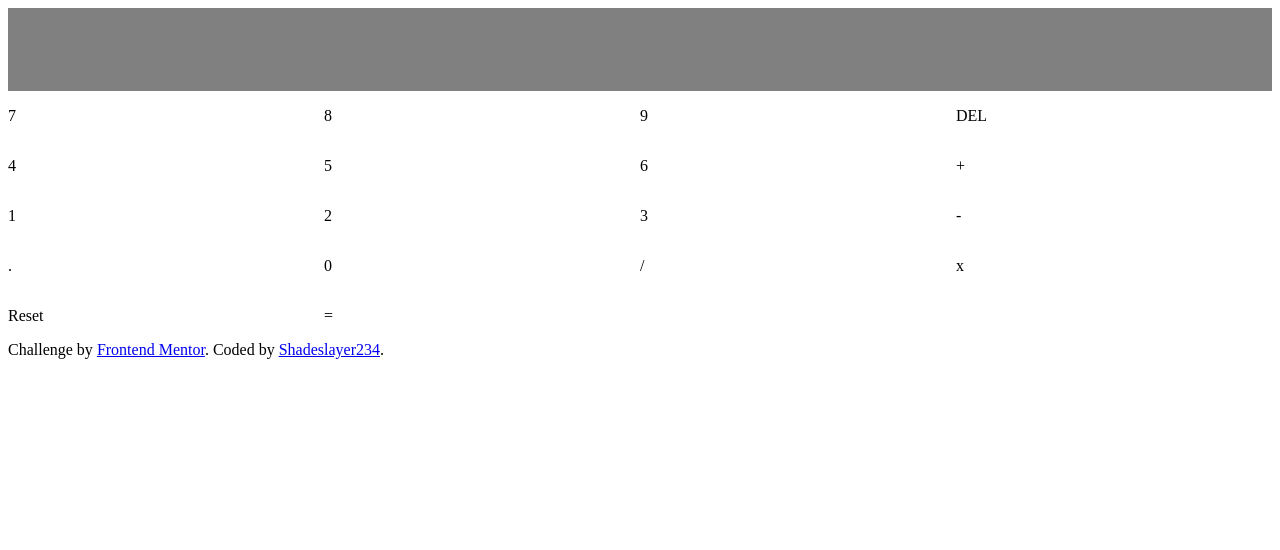
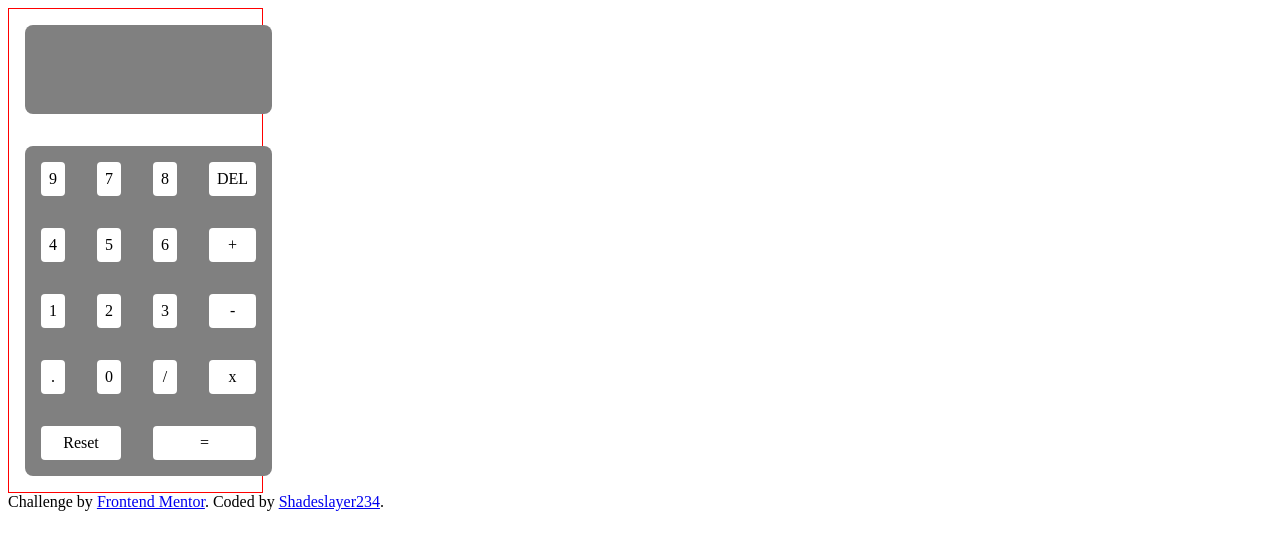
Before and after one commit to Shadeslayer234/100-Projects, a PHP site: page / in a window 1280 px wide. Shown: the top 550 px of the page. Run offline with PHP 8.4, Linux system fonts and the light colour scheme.

Commit message:
first round of styling completed

```diff
--- a/Calculator/index.html
+++ b/Calculator/index.html
@@ -16,24 +16,24 @@
       <p></p>
     </div>
     <div class="grid-container">
-      <p class="key">7</p>
-      <p class="key">8</p>
-      <p class="key">9</p>
-      <p class="key type2">DEL</p>
-      <p class="key">4</p>
-      <p class="key">5</p>
-      <p class="key">6</p>
-      <p class="key">+</p>
-      <p class="key">1</p>
-      <p class="key">2</p>
-      <p class="key">3</p>
-      <p class="key">-</p>
-      <p class="key">.</p>
-      <p class="key">0</p>
-      <p class="key">/</p>
-      <p class="key">x</p>
-      <p class="key type2">Reset</p>
-      <p class="key type3">=</p>
+      <p class="keys">9</p>
+      <p class="keys">7</p>
+      <p class="keys">8</p>
+      <p class="keys type2">DEL</p>
+      <p class="keys">4</p>
+      <p class="keys">5</p>
+      <p class="keys">6</p>
+      <p class="keys">+</p>
+      <p class="keys">1</p>
+      <p class="keys">2</p>
+      <p class="keys">3</p>
+      <p class="keys">-</p>
+      <p class="keys">.</p>
+      <p class="keys">0</p>
+      <p class="keys">/</p>
+      <p class="keys">x</p>
+      <p class="keys type2" id="one">Reset</p>
+      <p class="keys" id="two">=</p>
     </div>
 </div>
 
--- a/Calculator/style.css
+++ b/Calculator/style.css
@@ -1,14 +1,39 @@
 .container{
   display: grid;
   grid-template-rows: 1fr 3fr;
+  width:20%;
+  border: 1px solid red;
 }
 
-.display{
+.display,.grid-container{
   background: gray;
+  margin:1rem;
+  border-radius: 8px;
 }
 
 .grid-container{
   display:grid;
   grid-template-columns: repeat(4, 1fr);
-  grid-template-rows: repeat(5,1fr)
+  grid-template-rows: repeat(5,1fr);
 }
+
+
+.keys{
+  background: #FFF;
+  text-align: center;
+  border-radius: 4px;
+  padding: 0.5rem;
+  margin:1rem;
+}
+
+#one{
+  grid-column-start: 1;
+  grid-column-end: 3;
+  grid-row-start: auto:
+}
+
+#two{
+  grid-column-start: 3;
+  grid-column-end: 5;
+  grid-row: auto:
+}
```
